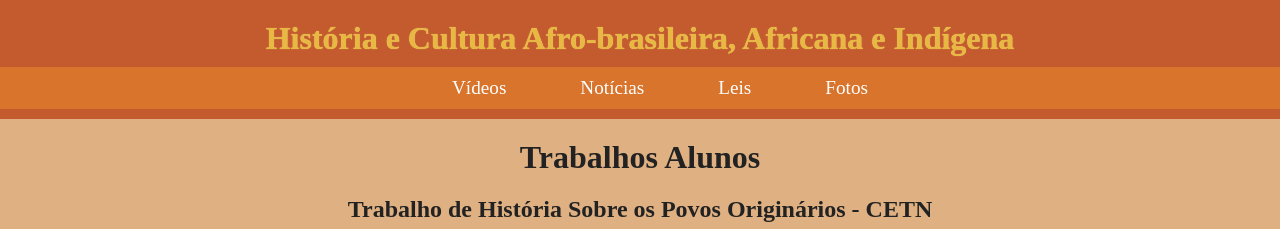
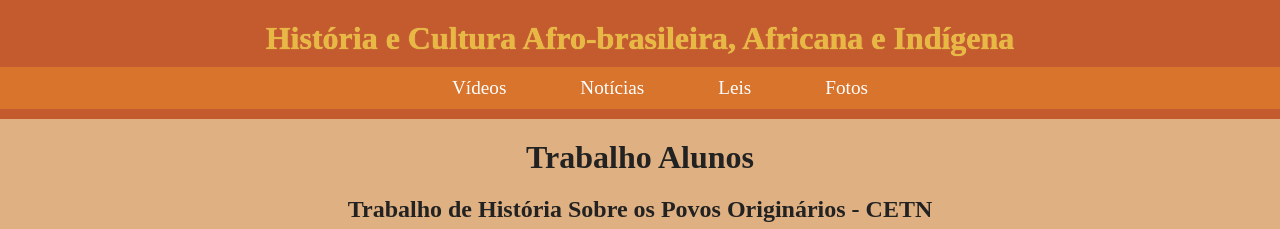
Before and after one commit to ProfessorRafaelKruger/repositorio_multimidia, a website: page index.html in a window 1280 px wide. Shown: the top 229 px of the page. Drawn offline with Linux system fonts and the light colour scheme.

Commit message:
Update videos

```diff
--- a/index.html
+++ b/index.html
@@ -26,7 +26,7 @@
     <main>
       <!-- Seção de Vídeos -->
       <section id="videos">
-        <h2>Trabalhos Alunos</h2>
+        <h2>Trabalho Alunos</h2>
 
         <article class="video-item">
           <h3>Trabalho de História Sobre os Povos Originários - CETN</h3>
```
